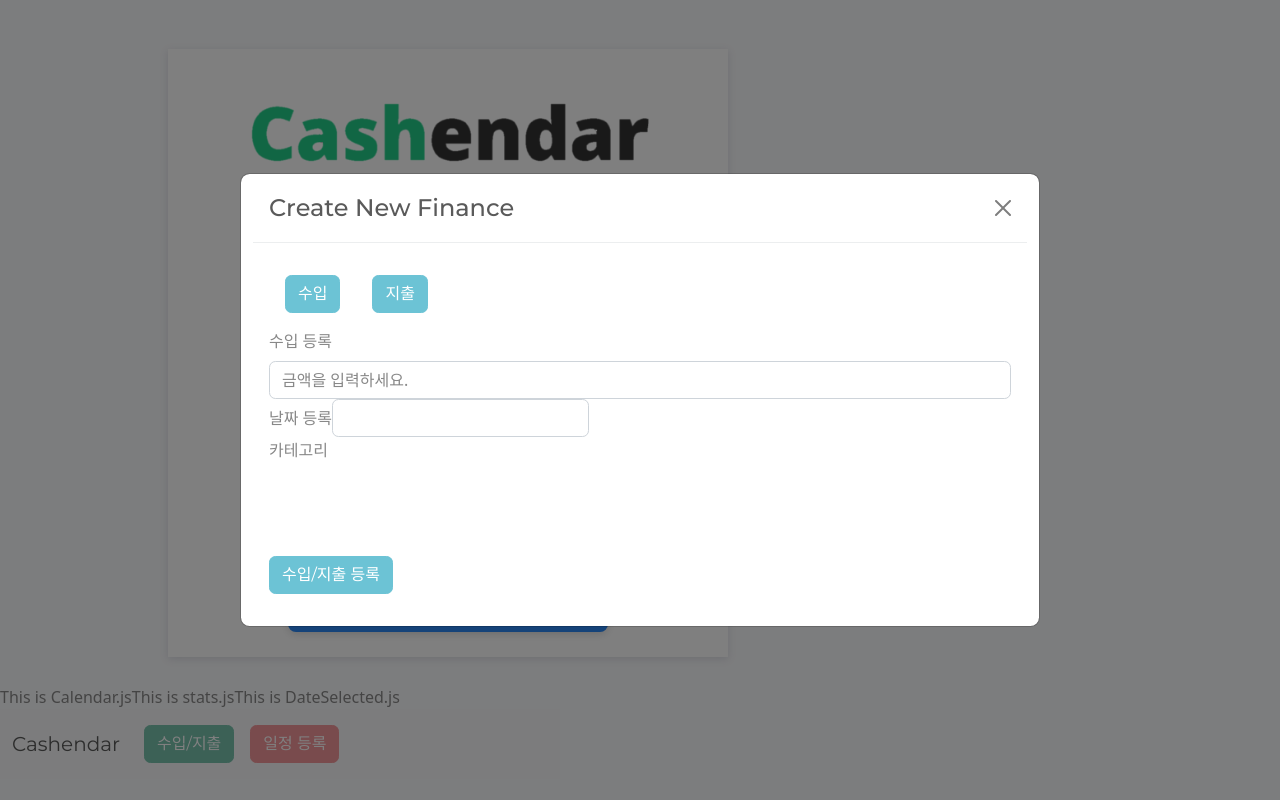
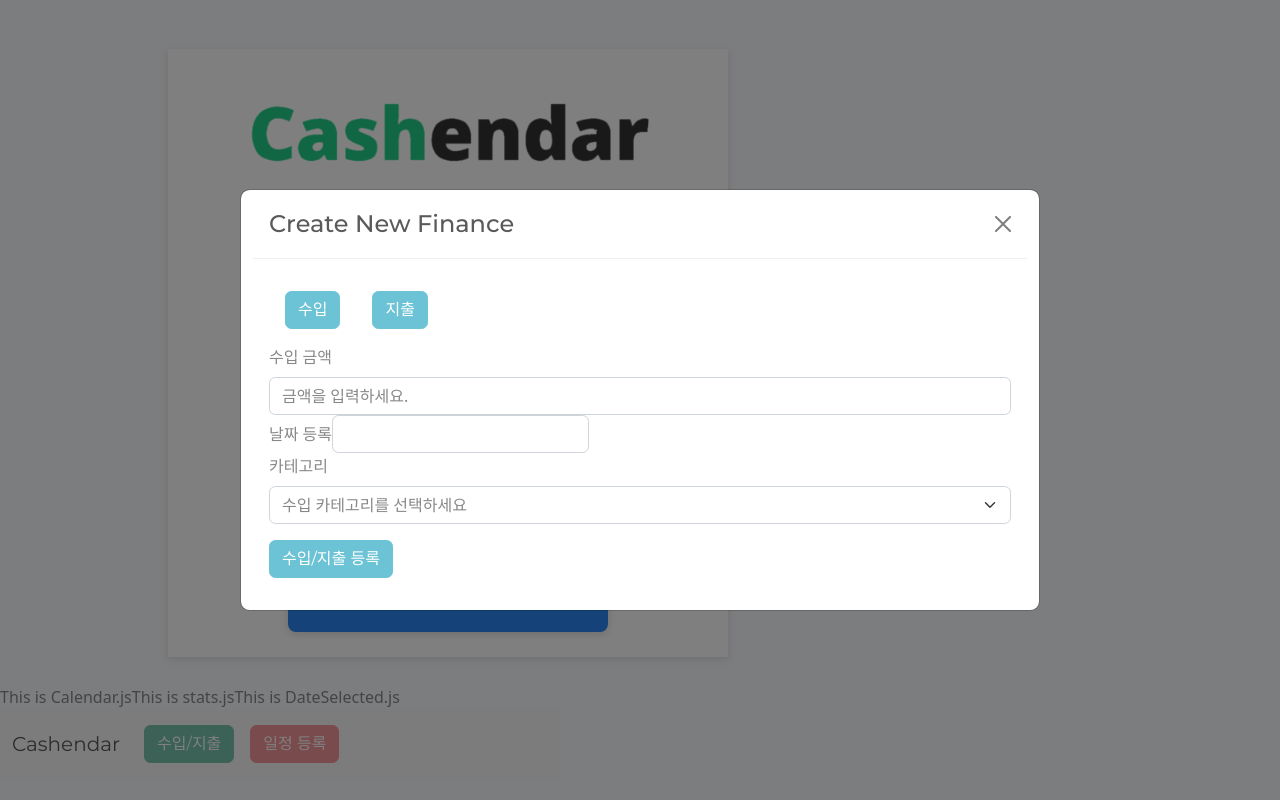
Before and after one commit to webFrame-chashindar/chasendar, a React (Create React App) app in the folder cashendar-app/: page / in a window 1280 px wide. Both pictures are taken after a click on the button "수입/지출". Built offline with nearby package versions, Linux system fonts and the light colour scheme.

Commit message:
수입/지출 모달 카테고리 설정

```diff
--- a/cashendar-app/src/pages/Create/SignInModal.js
+++ b/cashendar-app/src/pages/Create/SignInModal.js
@@ -3,17 +3,19 @@ import { Modal, Button, Form, Container } from "react-bootstrap";
 import "react-datepicker/dist/react-datepicker.css"
 import DatePicker from "react-datepicker";
 
-const labelsColorClasses = ["primary","secondary", "info", "warning", "danger"];
-const labelsColorIsSelected = [true,false,false,false,false ];
+const colorClasses = ["primary","secondary", "info", "warning", "danger"];
+const colorIsSelected = [true,false,false,false,false ];
 
-const labelsCategory = ["food", "shopping", "ect"];
+// const incomeCategoryClasses = ["food", "shopping", "ect"];
+// const incomeCategoryIsSelected = [true, false, false];
 
 const SignInModal = ({handleShow, show, onHide}) => {
     const [title, setTitle] = useState('');
     const [description, setDescription] = useState('');
     const [startDate, setStartDate] = useState('');
+
+    const [isPlus,setIsPlus] = useState(true);
     const [selColor, setSelColor] = useState('');
-    const [isPlus,setIsPlus] = useState(true);
     const [selCategory, setSelCategory] = useState('');
 
     const datePickerStyle = {
@@ -24,6 +26,10 @@ const SignInModal = ({handleShow, show, onHide}) => {
     const selectColor = (span) => {
         console.log("here");
         span.style.border = "2px solid black";
+    }
+
+    const categorySelected = (e) => {
+        setSelCategory(e.target.value);
     }
 
   return (
@@ -51,10 +57,52 @@ const SignInModal = ({handleShow, show, onHide}) => {
                         className="my-3 m-3"
                         onClick={() => setIsPlus(false)}> 지출
                 </Button>
+
+
                 {isPlus &&
                 <Form>
                     <Form.Group>
-                        <Form.Label>수입 등록</Form.Label>
+                        <Form.Label>수입 금액</Form.Label>
+                        <Form.Control
+                            type="text"
+                            name="title"
+                            placeholder="금액을 입력하세요."
+                            />
+                    </Form.Group>
+
+                    <Form.Group style={datePickerStyle}>
+                        <Form.Label>날짜 등록</Form.Label>
+                            <DatePicker
+                            className = "form-control"
+                            selected={startDate}
+                            dateFormat="yyyy-MM-dd"
+                            onChange= {date => setStartDate(date)} />
+                    </Form.Group >
+
+
+                    <Form.Group>
+                        <Form.Label>카테고리</Form.Label>
+                        <Form.Select onChange={categorySelected}>
+                            <option>수입 카테고리를 선택하세요</option>
+                            <option value="food">음식</option>
+                            <option value="shooping">쇼핑</option>
+                            <option value="etc">기타</option>
+                        </Form.Select>
+
+                    </Form.Group>
+
+                    <Button block variant="info"
+                            type="submit"
+                            className="my-3"
+                            onClick={() => handleShow()}> 수입/지출 등록
+                    </Button>
+                </Form>
+                }
+
+                {!isPlus &&
+                <Form>
+                    <Form.Group>
+                        <Form.Label>지출 금액</Form.Label>
                         <Form.Control
                             type="text"
                             name="title"
@@ -72,73 +120,22 @@ const SignInModal = ({handleShow, show, onHide}) => {
                     </Form.Group >
 
                     <Form.Group>
-
                         <Form.Label>카테고리</Form.Label>
-                        <div>
-                            {labelsCategory.map((lblClass, i) => (
-                                <span
-                                    key={i}
-                                    onClick={() => {setSelColor(lblClass);
-                                        {(lblClass === selColor &&labelsColorIsSelected[i] === true) ? labelsColorIsSelected[i] = false : labelsColorIsSelected[i] = true };
-                                    }}
-                                    className={(lblClass === selColor && labelsColorIsSelected[i]) ? `border border-5 top-sticky float-left d-inline-flex m-3 p-3 bg-${lblClass} rounded-circle text-white` : `top-sticky float-left d-inline-flex m-3 p-3 bg-${lblClass} rounded-circle text-white`}
-                                >
-                                </span>
-                            ))}
-                        </div>
+                        <Form.Select onChange={categorySelected}>
+                            <option>수입 카테고리를 선택하세요</option>
+                            <option value="food">음식</option>
+                            <option value="shooping">쇼핑</option>
+                            <option value="etc">기타</option>
+                        </Form.Select>
 
                     </Form.Group>
+
+
 
                     <Button block variant="info"
                             type="submit"
                             className="my-3"
-                            onClick={() => handleShow()}> 수입/지출 등록
-                    </Button>
-                </Form>
-                }
-
-                {!isPlus &&
-                <Form>
-                    <Form.Group>
-                        <Form.Label>지출 등록</Form.Label>
-                        <Form.Control
-                            type="text"
-                            name="title"
-                            placeholder="금액을 입력하세요."
-                            />
-                    </Form.Group>
-
-                    <Form.Group style={datePickerStyle}>
-                        <Form.Label>날짜 등록</Form.Label>
-                            <DatePicker
-                            className = "form-control"
-                            selected={startDate}
-                            dateFormat="yyyy-MM-dd"
-                            onChange= {date => setStartDate(date)} />
-                    </Form.Group >
-
-                    <Form.Group>
-
-                        <Form.Label>수입/지출등록 색상</Form.Label>
-                        <div>
-                            {labelsColorClasses.map((lblClass, i) => (
-                                <span
-                                    key={i}
-                                    onClick={() => {setSelColor(lblClass);
-                                        {(lblClass === selColor &&labelsColorIsSelected[i] === true) ? labelsColorIsSelected[i] = false : labelsColorIsSelected[i] = true };
-                                    }}
-                                    className={(lblClass === selColor && labelsColorIsSelected[i]) ? `border border-5 top-sticky float-left d-inline-flex m-3 p-3 bg-${lblClass} rounded-circle text-white` : `top-sticky float-left d-inline-flex m-3 p-3 bg-${lblClass} rounded-circle text-white`}
-                                >
-                                </span>
-                            ))}
-                        </div>
-
-                    </Form.Group>
-
-                    <Button block variant="info"
-                            type="submit"
-                            className="my-3"
-                            onClick={() => handleShow()}> 수입/지출 등록
+                            onClick={() => handleShow()}> 지출 등록
                     </Button>
                 </Form>
                 }
```
